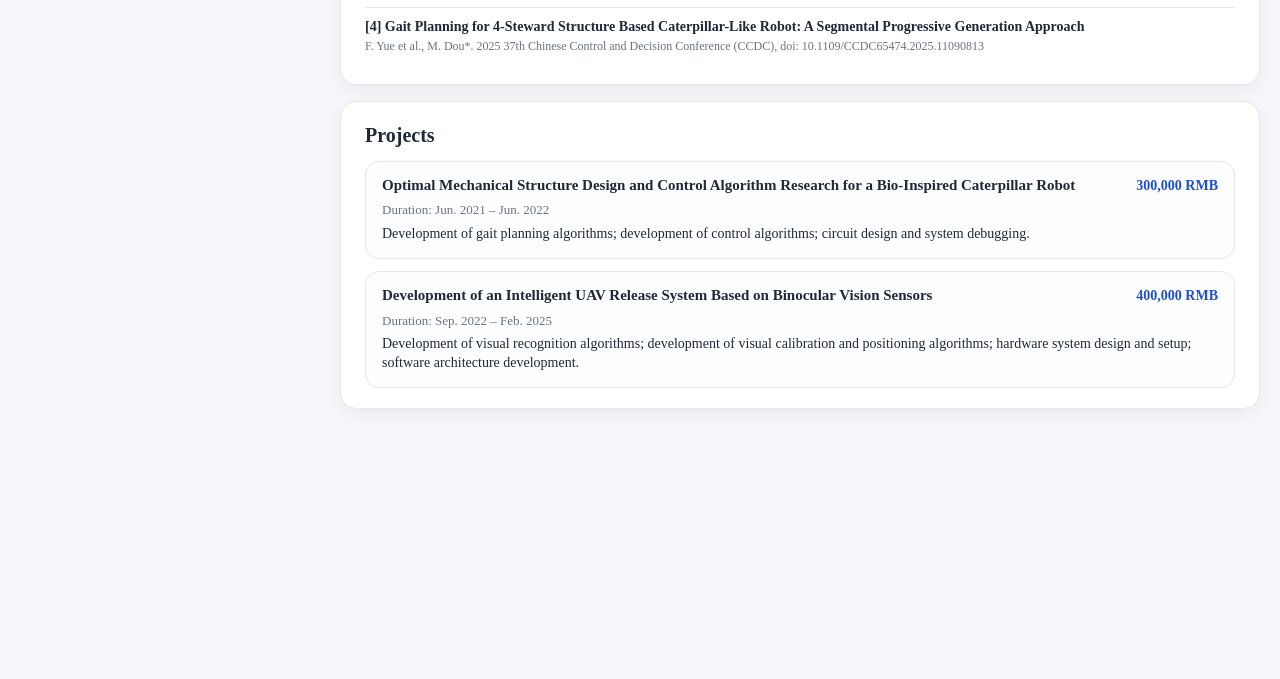
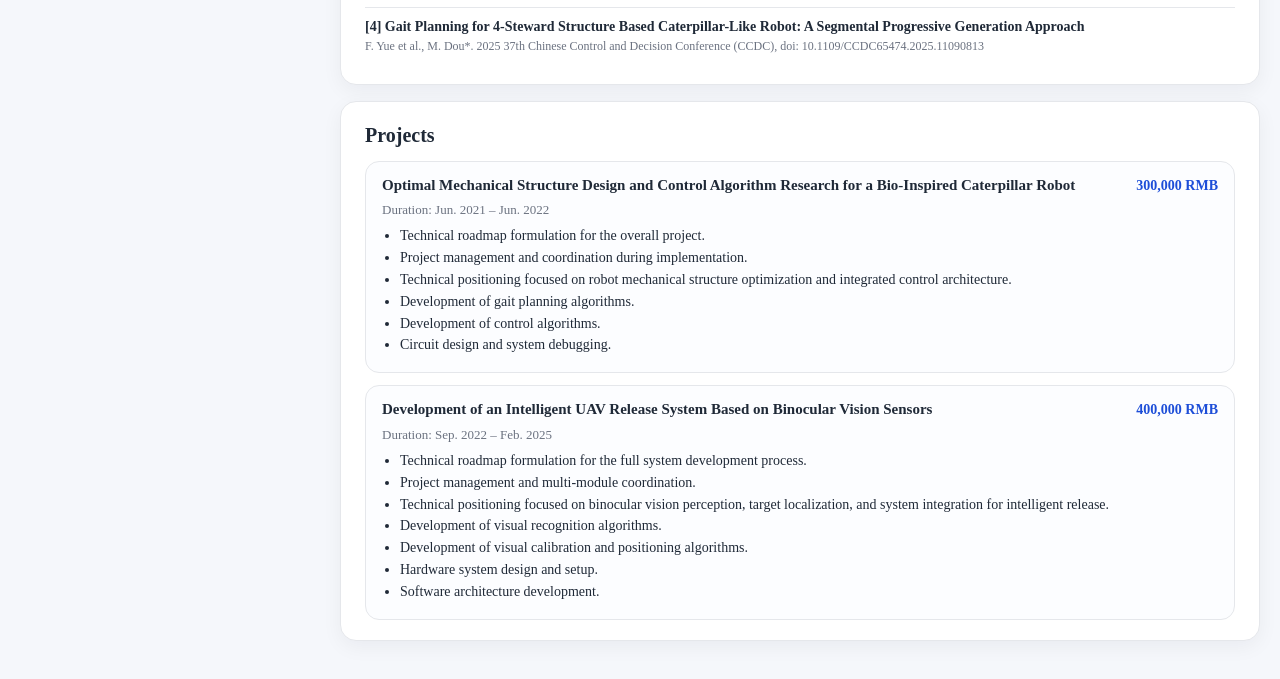
Before and after one commit to MingyuanDou/MingyuanDou.github.io, a plain HTML site: page index.html in a window 1280 px wide. Shown: the part 844-1523 px from the top of the page. Before the commit the page ends 1309 px from the top, so only its background shows below. Drawn offline with Linux system fonts and the light colour scheme.

Commit message:
Update index.html

```diff
--- a/index.html
+++ b/index.html
@@ -260,12 +260,21 @@ a:hover {
 .project-meta {
   font-size: 13px;
   color: var(--muted);
-  margin-bottom: 6px;
+  margin-bottom: 8px;
 }
 
 .project-desc {
   font-size: 14px;
   line-height: 1.35;
+}
+
+.project-desc ul {
+  margin: 6px 0 0 18px;
+  padding: 0;
+}
+
+.project-desc li {
+  margin: 3px 0;
 }
 
 @media (max-width: 1080px) {
@@ -415,7 +424,14 @@ a:hover {
           </div>
           <div class="project-meta">Duration: Jun. 2021 – Jun. 2022</div>
           <div class="project-desc">
-            Development of gait planning algorithms; development of control algorithms; circuit design and system debugging.
+            <ul>
+              <li>Technical roadmap formulation for the overall project.</li>
+              <li>Project management and coordination during implementation.</li>
+              <li>Technical positioning focused on robot mechanical structure optimization and integrated control architecture.</li>
+              <li>Development of gait planning algorithms.</li>
+              <li>Development of control algorithms.</li>
+              <li>Circuit design and system debugging.</li>
+            </ul>
           </div>
         </div>
 
@@ -426,7 +442,15 @@ a:hover {
           </div>
           <div class="project-meta">Duration: Sep. 2022 – Feb. 2025</div>
           <div class="project-desc">
-            Development of visual recognition algorithms; development of visual calibration and positioning algorithms; hardware system design and setup; software architecture development.
+            <ul>
+              <li>Technical roadmap formulation for the full system development process.</li>
+              <li>Project management and multi-module coordination.</li>
+              <li>Technical positioning focused on binocular vision perception, target localization, and system integration for intelligent release.</li>
+              <li>Development of visual recognition algorithms.</li>
+              <li>Development of visual calibration and positioning algorithms.</li>
+              <li>Hardware system design and setup.</li>
+              <li>Software architecture development.</li>
+            </ul>
           </div>
         </div>
       </div>
```
